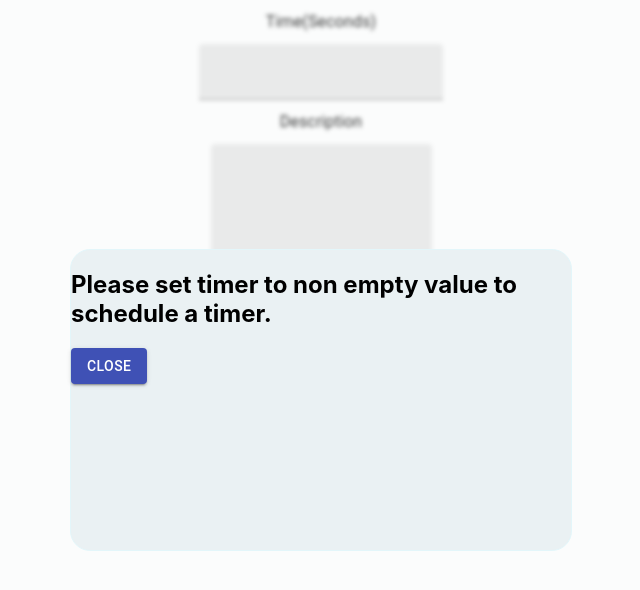
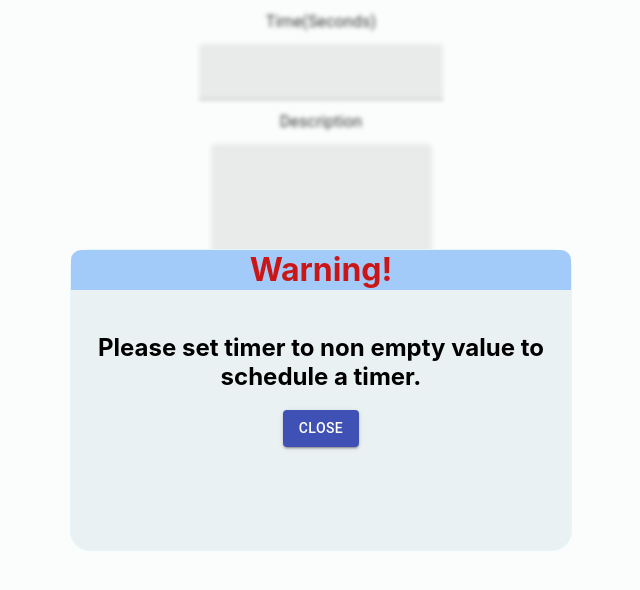
Before and after one commit to nikasakandelidze/pomodoro, a React (Create React App) app: page / in a window 1280 px wide. Both pictures are taken after a click on the button "SCHEDULE". Shown: the top 590 px of the page, without its empty margins (319-959 px from the left). Built offline with nearby package versions, Linux system fonts and the light colour scheme.

Commit message:
added styles to modal window

```diff
--- a/src/components/modal/Modal.js
+++ b/src/components/modal/Modal.js
@@ -1,12 +1,16 @@
+import { Typography } from '@material-ui/core';
 import { useRef } from 'react';
 import { createPortal } from 'react-dom';
 import { useEffect } from 'react/cjs/react.development';
+import CustomButton from '../UI/Button';
+
 import '../../styles/Modal.css';
-import CustomButton from '../UI/Button';
+
+const WARNING_MESSAGE = 'Warning!'
 
 const modalRoot = document.getElementById('modal-placeholder')
 
-const Modal = ({ handleClose, show, children }) => {
+const Modal = ({ handleClose, show, children  }) => {
     const elementRef = useRef(null);
     if(!elementRef.current){
       elementRef.current = document.createElement('div')
@@ -23,10 +27,13 @@ const Modal = ({ handleClose, show, children }) => {
 const PopupModal = ({handleClose, children, show}) => {
   const showHideClassName = show ? "modal display-block" : "modal display-none";
   return (<div className={showHideClassName}>
-  <section className="modal-main">
-    {children}
-    <CustomButton title={'Close'} onClickCallback={handleClose} />
-  </section>
+    <section className="modal-main">
+        <h4 className={'warning-message'}>
+          {WARNING_MESSAGE}
+        </h4>
+      {children}
+      <CustomButton title={'Close'} onClickCallback={handleClose} />
+    </section>
 </div>)
 }
 
--- a/src/styles/Modal.css
+++ b/src/styles/Modal.css
@@ -21,6 +21,17 @@
     transform: translate(-50%,-50%);
     border-radius: 20px;
     border: 1px solid rgb(227, 246, 250);
+    text-align: center;
+  }
+
+  .warning-message{
+    border-top-left-radius: 10px;
+    border-top-right-radius: 10px;
+    background-color: rgb(162, 203, 250);
+    color: rgb(202, 22, 22);
+    font-size: xx-large;
+    height: 40px;
+    margin-top: 0px;
   }
 
   .display-block {
```
